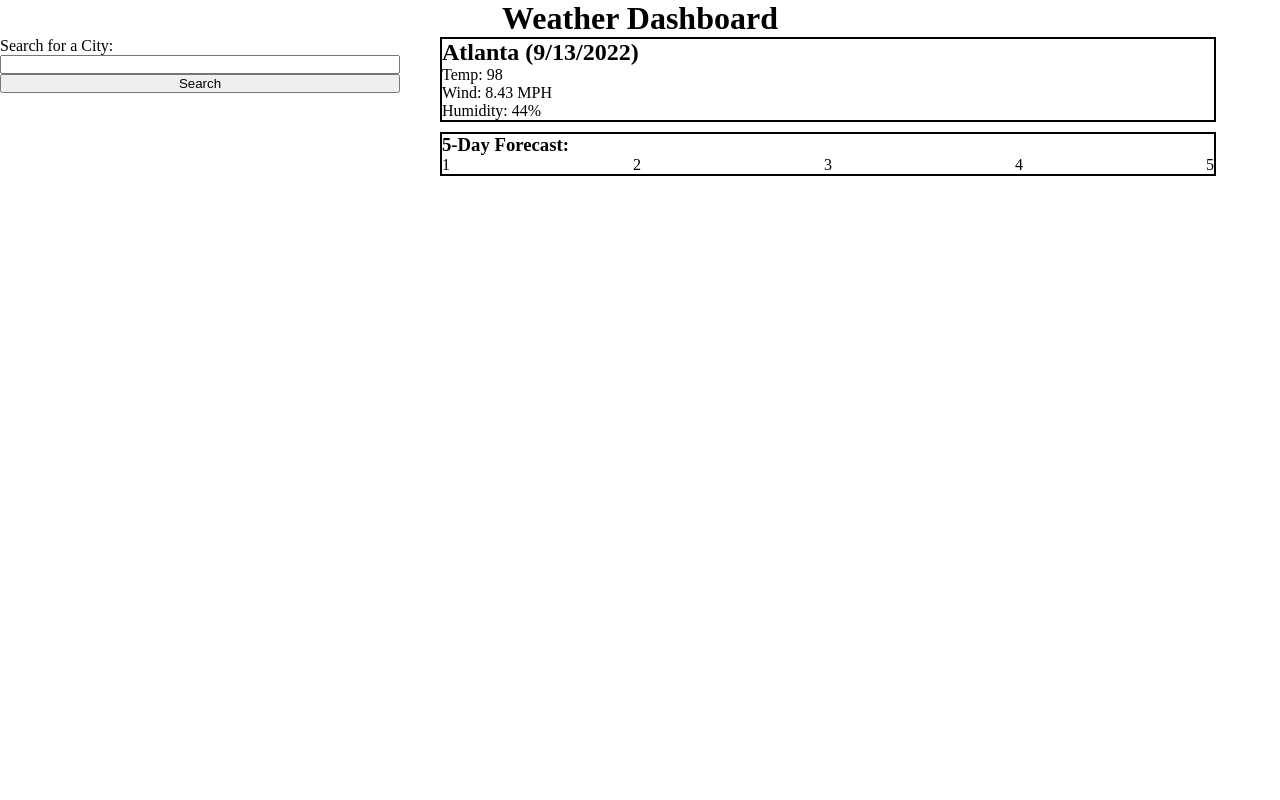
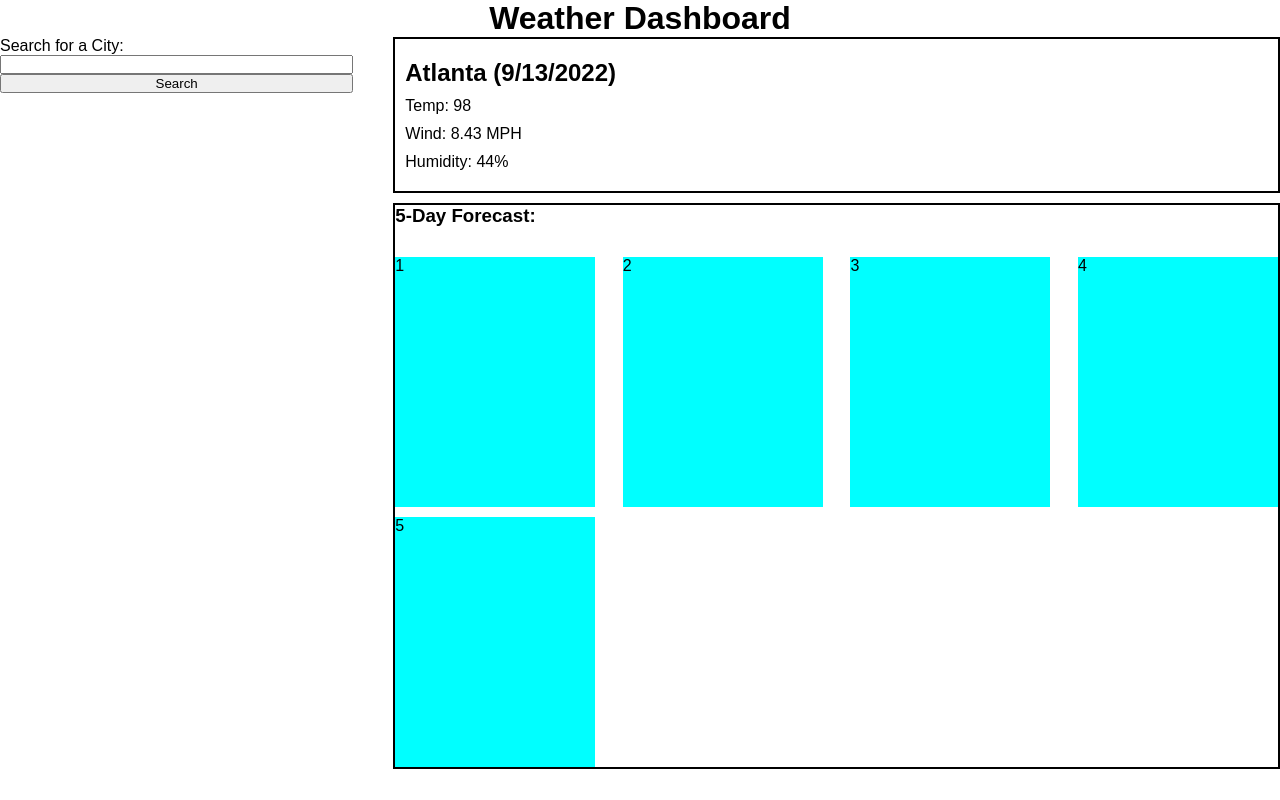
Before and after one commit to kyleyee522/weather-forecast, a plain HTML site: page index.html in a window 1280 px wide. Drawn offline with Linux system fonts and the light colour scheme.

Commit message:
added cards to the forecast

```diff
--- a/assets/css/style.css
+++ b/assets/css/style.css
@@ -1,6 +1,7 @@
 * {
 	margin: 0;
 	padding: 0;
+	font-family: sans-serif;
 }
 
 header {
@@ -29,6 +30,11 @@ main {
 .current-weather {
 	border: 2px solid black;
 	margin-bottom: 10px;
+	padding: 20px 0px 20px 10px;
+}
+
+.current-weather p {
+	padding-top: 10px;
 }
 
 .five-day-forecast {
@@ -36,7 +42,20 @@ main {
 	/* margin-top: 10px; */
 }
 
+.five-day-forecast h3 {
+	margin-bottom: 20px;
+}
+
 .forecast-cards {
 	display: flex;
 	justify-content: space-between;
+	flex-wrap: wrap;
+	/* align-content: space-between; */
 }
+
+.forecast-cards div {
+	width: 200px;
+	height: 250px;
+	background-color: aqua;
+	margin-top: 10px;
+}
```
